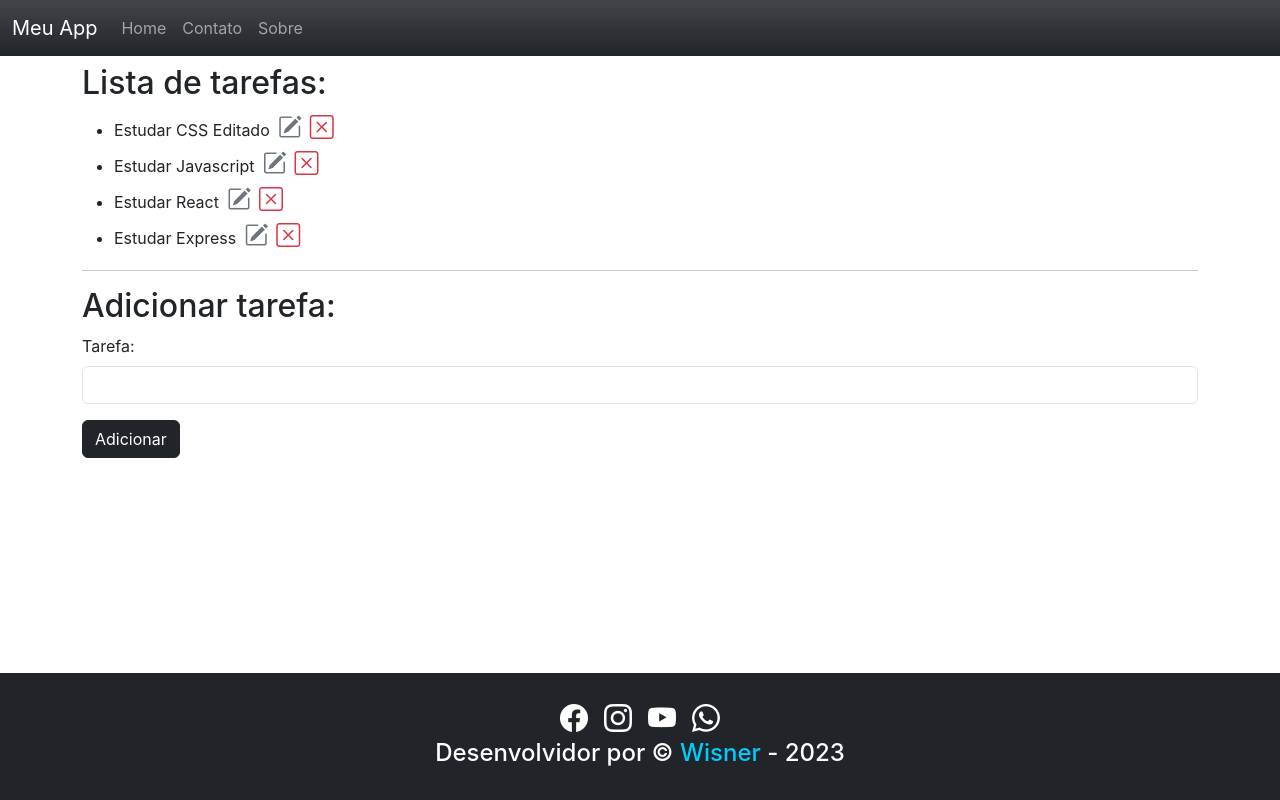
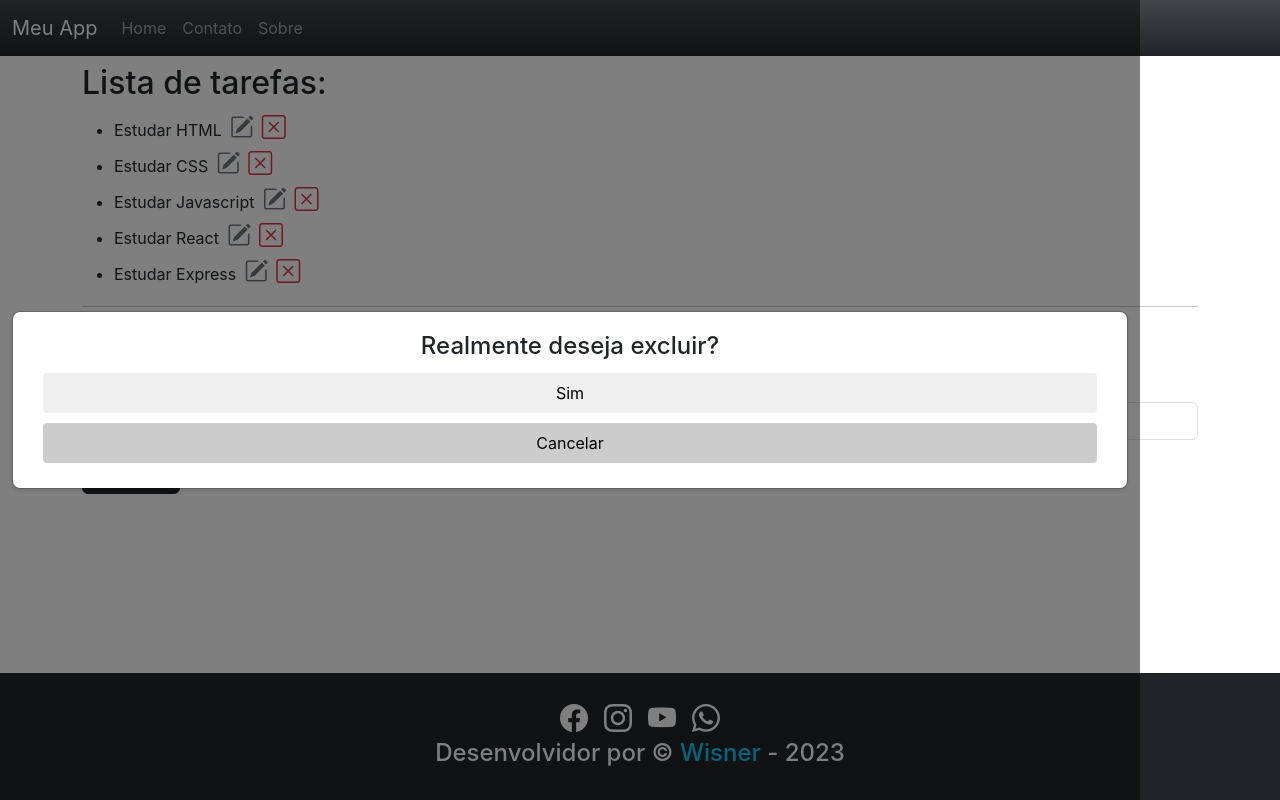
Before and after one commit to wisnermarques/teste-react-dom, a React (Create React App) app: page / in a window 1280 px wide. Both pictures are taken after a click on the icon 273 px from the left and 127 px from the top of the page. Built offline with nearby package versions, Linux system fonts and the light colour scheme; no server answers; data requests are answered from the project's data file.

Commit message:
refatorado e com confirmação de exclusão

```diff
--- a/db.json
+++ b/db.json
@@ -5,16 +5,16 @@
       "nome": "Estudar HTML"
     },
     {
-      "nome": "Estudar CSS Editado",
+      "nome": "Estudar CSS",
       "id": 2
     },
     {
-      "id": 3,
-      "nome": "Estudar Javascript"
+      "nome": "Estudar Javascript",
+      "id": 3
     },
     {
-      "id": 4,
-      "nome": "Estudar React"
+      "nome": "Estudar React",
+      "id": 4
     },
     {
       "nome": "Estudar Express",
--- a/src/Editar.js
+++ b/src/Editar.js
@@ -2,12 +2,11 @@ import { useEffect, useState } from 'react'
 import { useNavigate, useParams } from 'react-router-dom'
 
 import tarefaService from './services/tarefas'
+import Botao from './components/Botao'
 
 function Editar() {
   const { id } = useParams()
-  const navigate = useNavigate() // Inicializa o useHistory
-
-  const nome = ''
+  const navigate = useNavigate() // Inicializa o useNavegate
 
   const [tarefaEditada, setTarefaEditada] = useState('')
 
@@ -18,7 +17,7 @@ function Editar() {
         setTarefaEditada(response.data.nome)
       })
       .catch((err) => console.log(err))
-  }, [id, nome])
+  }, [id])
 
   const handleTarefaChange = (event) => {
     console.log(event.target.value)
@@ -55,9 +54,7 @@ function Editar() {
             onChange={handleTarefaChange}
           />
         </div>
-        <button type='submit' className='btn btn-dark'>
-          Editar
-        </button>
+        <Botao text='Editar' />
       </form>
     </div>
   )
--- /dev/null
+++ b/src/ExibirTarefas.css
@@ -0,0 +1,44 @@
+/* ExibirTarefas.css */
+
+.modal {
+  position: fixed;
+  top: 0;
+  left: 0;
+  width: 100%;
+  height: 100%;
+  display: flex;
+  align-items: center;
+  justify-content: center;
+  background-color: rgba(0, 0, 0, 0.5);
+}
+
+.modal-content {
+  background-color: white;
+  border-radius: 8px;
+  padding: 20px;
+  box-shadow: 0 2px 4px rgba(0, 0, 0, 0.1);
+  text-align: center;
+}
+
+.modal-content p {
+  margin: 0;
+  margin-bottom: 20px;
+}
+
+.modal-content button {
+  margin: 5px 10px;
+  padding: 8px 16px;
+  border: none;
+  border-radius: 4px;
+  cursor: pointer;
+}
+
+.modal-content button:first-child {
+  background-color: #dc3545;
+  color: white;
+}
+
+.modal-content button:last-child {
+  background-color: #ccc;
+  color: black;
+}
--- a/src/ExibirTarefas.js
+++ b/src/ExibirTarefas.js
@@ -1,13 +1,43 @@
+import { useState } from 'react'
 import { Link } from 'react-router-dom'
 import tarefaService from './services/tarefas'
 
+import './ExibirTarefas.css'
+
 function ExibirTarefas({ tarefas, setTarefas }) {
-  const remove = (id) => {
-    tarefaService.remove(id)
-    setTarefas(tarefas.filter((tarefa) => tarefa.id !== id))
+  const [showConfirmation, setShowConfirmation] = useState(false)
+  const [taskIdToDelete, setTaskIdToDelete] = useState(null)
+
+  const openConfirmation = (id) => {
+    setTaskIdToDelete(id)
+    setShowConfirmation(true)
   }
 
-  if (tarefas.length > 0) {
+  const closeConfirmation = () => {
+    setTaskIdToDelete(null)
+    setShowConfirmation(false)
+  }
+
+  const confirmDelete = () => {
+    if (taskIdToDelete !== null) {
+      tarefaService
+        .remove(taskIdToDelete)
+        .then(() => {
+          setTarefas(tarefas.filter((tarefa) => tarefa.id !== taskIdToDelete))
+          closeConfirmation()
+        })
+        .catch((erro) => console.log(erro))
+    }
+  }
+
+  if (tarefas.length === 0) {
+    return (
+      <div>
+        <p>Não existem tarefas a serem exibidas!</p>
+      </div>
+    )
+  }
+
   return (
     <div>
       <ul>
@@ -20,17 +50,21 @@ function ExibirTarefas({ tarefas, setTarefas }) {
 
             <i
               className='bi bi-x-square text-danger fs-4'
-                onClick={() => remove(tarefa.id)}
+              onClick={() => openConfirmation(tarefa.id)}
             ></i>
           </li>
         ))}
       </ul>
+
+      {showConfirmation && (
+        <div className='modal container'>
+          <div className='modal-content'>
+            <h4>Realmente deseja excluir?</h4>
+            <button onClick={confirmDelete}>Sim</button>
+            <button onClick={closeConfirmation}>Cancelar</button>
           </div>
-    )
-  }
-  return (
-    <div>
-      <p>Não existem tarefas a serem exibidas!</p>
+        </div>
+      )}
     </div>
   )
 }
--- a/src/Home.js
+++ b/src/Home.js
@@ -2,6 +2,7 @@ import { useEffect, useState } from 'react'
 import ExibirTarefas from './ExibirTarefas'
 
 import tarefaService from './services/tarefas'
+import Botao from './components/Botao'
 
 function Home() {
   const [tarefas, setTarefas] = useState([])
@@ -44,12 +45,9 @@ function Home() {
       setTarefas(tarefas.concat(response.data))
       setTarefa('')
     })
-
-    console.log('botão clicado', event.target)
   }
 
   const handleTarefaChange = (event) => {
-    console.log(event.target.value)
     setTarefa(event.target.value)
   }
   return (
@@ -74,9 +72,7 @@ function Home() {
                 onChange={handleTarefaChange}
               />
             </div>
-            <button type='submit' className='btn btn-dark'>
-              Adicionar
-            </button>
+            <Botao text='Adicionar' />
           </form>
         </>
       )}
--- /dev/null
+++ b/src/components/Botao.js
@@ -0,0 +1,9 @@
+function Botao({ text }) {
+  return (
+    <button type='submit' className='btn btn-dark'>
+      {text}
+    </button>
+  )
+}
+
+export default Botao
```
Lines whose indentation alone changed are shown as unchanged.
